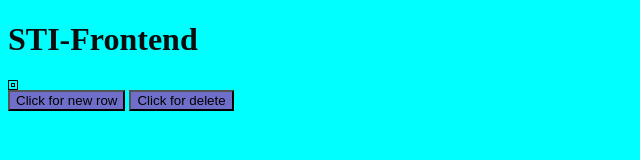
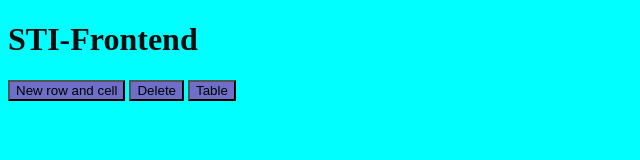
Before and after one commit to SallyResch/sti-frontend, a website: page public/index.html in a window 1280 px wide. Shown: the whole page, without its empty margins (0-640 px from the left). Drawn offline with Linux system fonts and the light colour scheme.

Commit message:
comment out teachers code to fix my own

```diff
--- a/public/index.html
+++ b/public/index.html
@@ -13,10 +13,9 @@
   <h1>STI-Frontend</h1>
 
   <div id="app"></div>
-
-  <button onclick="buttonClick()">Click for new row</button>
-  <button onclick="buttonClick2()">Click for delete</button>
-
+  <button onclick="buttonClick()">New row and cell</button>
+  <button onclick="buttonClick2()">Delete</button>
+  <button onclick="buttonClick3()">Table</button>
   <script src="/js/index.js"></script>
 </body>
 
--- a/public/js/index.js
+++ b/public/js/index.js
@@ -3,7 +3,7 @@ console.log("Hello World");
 /*var anElement = document.getElementById("app")
 anElement.innerHTML = "<button onClick='buttonClick()'>Click me</button>";*/
 
-/*function buttonClick() {
+function buttonClick() {
   var x = document.createElement("TABLE");
   x.setAttribute("id", "myTable");
   document.body.appendChild(x);
@@ -17,10 +17,13 @@ anElement.innerHTML = "<button onClick='buttonClick()'>Click me</button>";*/
   td.appendChild(tCell);
   document.getElementById("myTr").appendChild(td);
   //document.body.style.backgroundColor = "gray";
-}*/
+}
 
+/*
+Mikaels kod
+function (params) {
 
-//Mikaels kod
+}
 var ettElement = document.getElementById("app")
 
 var aTable = document.createElement("table")
@@ -42,6 +45,7 @@ function createCell() {
   var aCell = document.createElement("td")
   return aCell;
 }
+*/
 
 /* Delete function
 function buttonClick2() {
```
